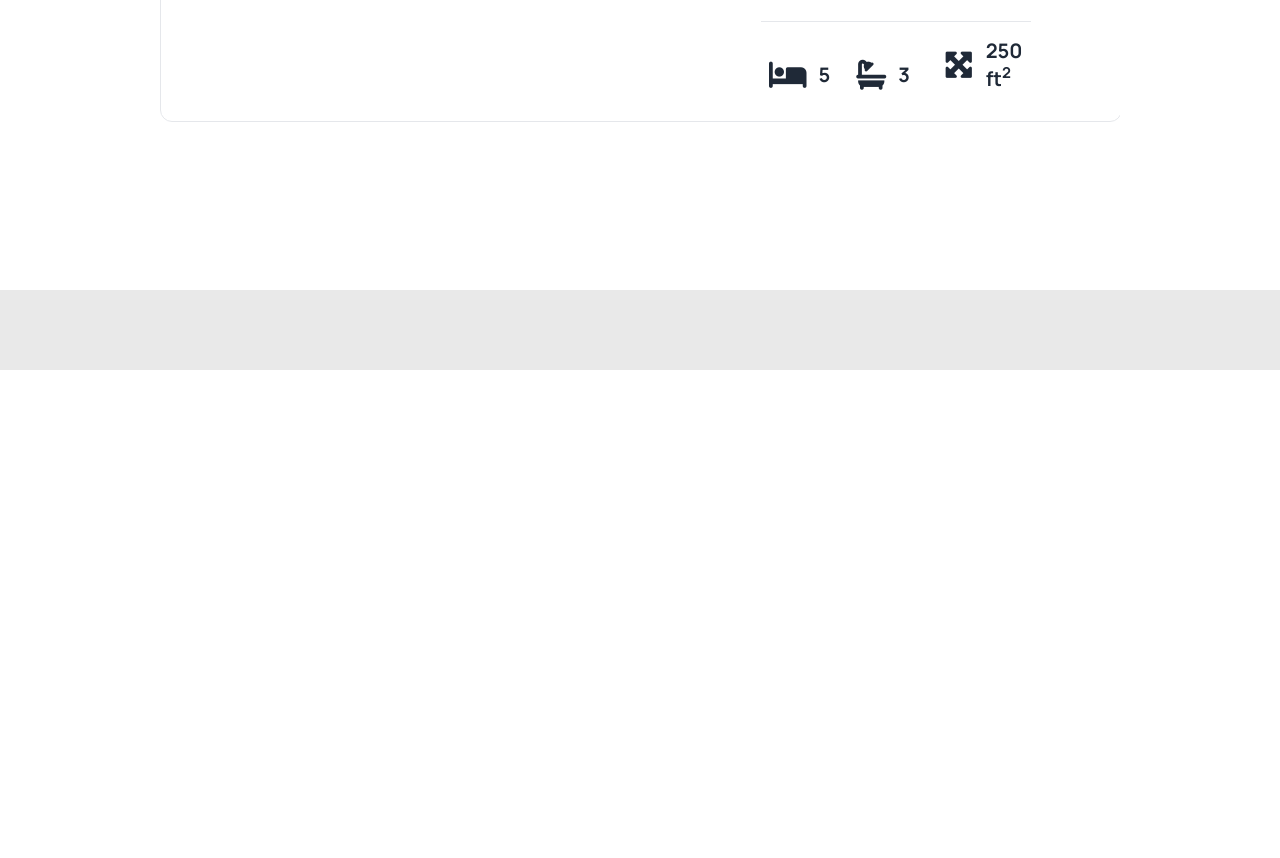
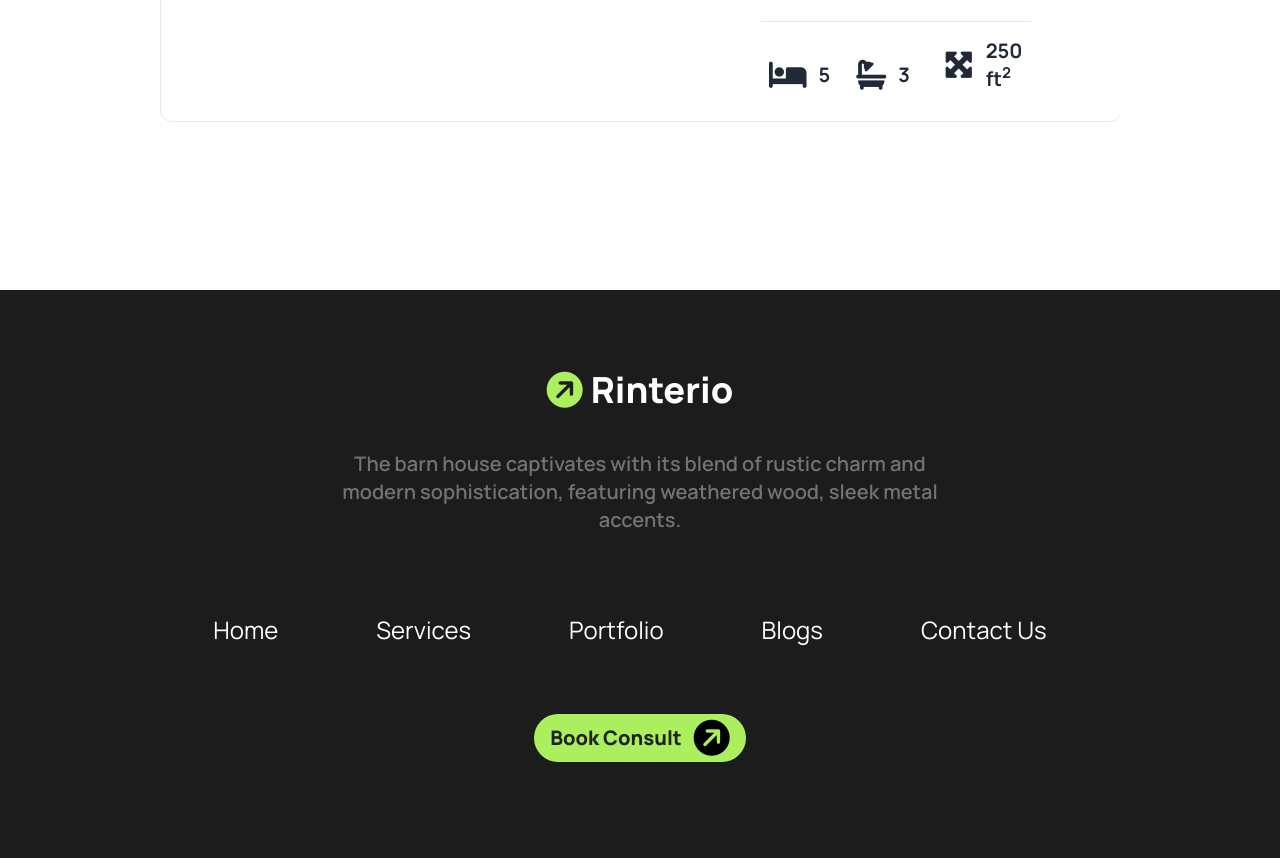
Before and after one commit to samZero-0/Assignment-3, a plain HTML site: page index.html in a window 1280 px wide. Shown: the part 4852-5710 px from the top of the page. Before the commit the page ends 5262 px from the top, so only its background shows below. Drawn offline with nearby package versions, Linux system fonts and the light colour scheme.

Commit message:
footer done

```diff
--- a/index.html
+++ b/index.html
@@ -23,6 +23,7 @@
             'bg-design' : 'rgb(239, 218, 110)',
             'bg-supervision' : 'rgb(164, 218, 195)',
             'bg-budget' : 'rgb(119, 170, 234)',
+            'footer-bg' : 'rgb(28, 28, 28)'
           }
         }
       }
@@ -653,8 +654,42 @@ modern sophistication, featuring weathered wood, sleek metal accents.
 
 <!-- footer -->
 
-<footer class=" mt-20 lg:mt-32    h-20 mb-10 bg-bg-light border-red-900">
+<footer class=" mt-20 lg:mt-32     bg-footer-bg ">
 
+  <div class="lg:w-full flex flex-col items-center justify-center">
+
+    <div class=" flex lg:w-1/5  gap-2 lg:justify-center  items-center mt-20  ">
+      <span>
+        <i class="fa-solid fa-circle-arrow-right text-4xl -rotate-45 text-btn-primary font-semibold" ></i>
+      </span>
+      <a class=" text-white text-4xl font-extrabold ">Rinterio</a>
+    </div>
+
+    <span class="text-xl mt-10 text-font-light  text-center lg:w-1/2 font-semibold">
+      The barn house captivates with its blend of rustic charm and modern sophistication, featuring weathered wood, sleek metal accents.
+    </span>
+
+    <div class=" flex flex-col gap-12 lg:gap-0 lg:flex-row lg:w-8/12 pr-5  justify-between items-center mt-20  mb-12">
+
+        <a class="text-white  text-2xl">Home</a>
+        <a class="text-white  text-2xl"> Services</a>
+        <a class="text-white  text-2xl">Portfolio</a>
+        <a class="text-white  text-2xl">Blogs</a>
+        <a class="text-white  text-2xl"> Contact Us</a>
+
+    </div>
+    <span class="mb-24 mt-5">
+      <button class="lg:flex btn btn-secondary bg-btn-primary gap-3 items-center justify-center  rounded-3xl text-font-dark font-extrabold text-xl  border-none" >Book Consult
+        <span>
+          <i class="fa-solid fa-circle-arrow-right text-4xl -rotate-45 text-black font-semibold" ></i>
+        </span>
+
+      </button>
+    </span>
+
+
+
+  </div>
 
 </footer>
 
```
